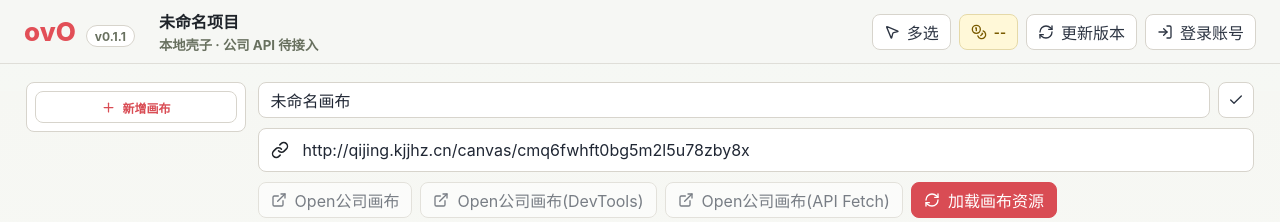
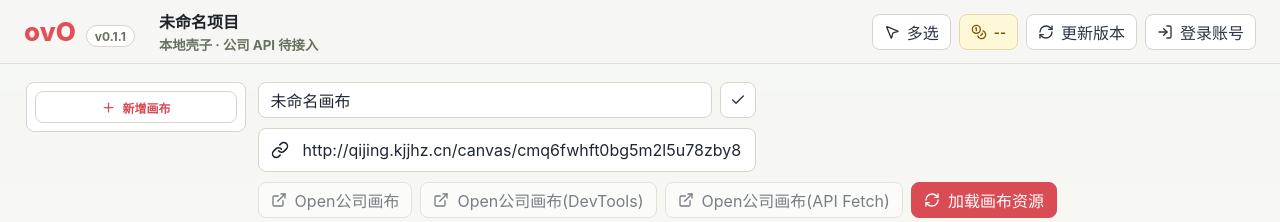
Before and after one commit to LiuMingXu888/ovO_create_video_platform, a React (Vite) app: page / in a window 1280 px wide. Shown: the top 222 px of the page. Built offline with nearby package versions, Linux system fonts and the light colour scheme.

Commit message:
style(ui): 画布名称/链接输入框宽度改 50%,对号按钮贴紧
Co-Authored-By: Claude Opus 4.8 (1M context) <noreply@anthropic.com>

```diff
--- a/src/styles.css
+++ b/src/styles.css
@@ -294,6 +294,7 @@ button {
   display: grid;
   grid-template-columns: minmax(0, 1fr) 36px;
   gap: 8px;
+  max-width: 50%;
 }
 
 .canvas-name-row input {
@@ -316,6 +317,7 @@ button {
   border-radius: 8px;
   background: #ffffff;
   padding: 10px 12px;
+  max-width: 50%;
 }
 
 .canvas-url-field input {
```
